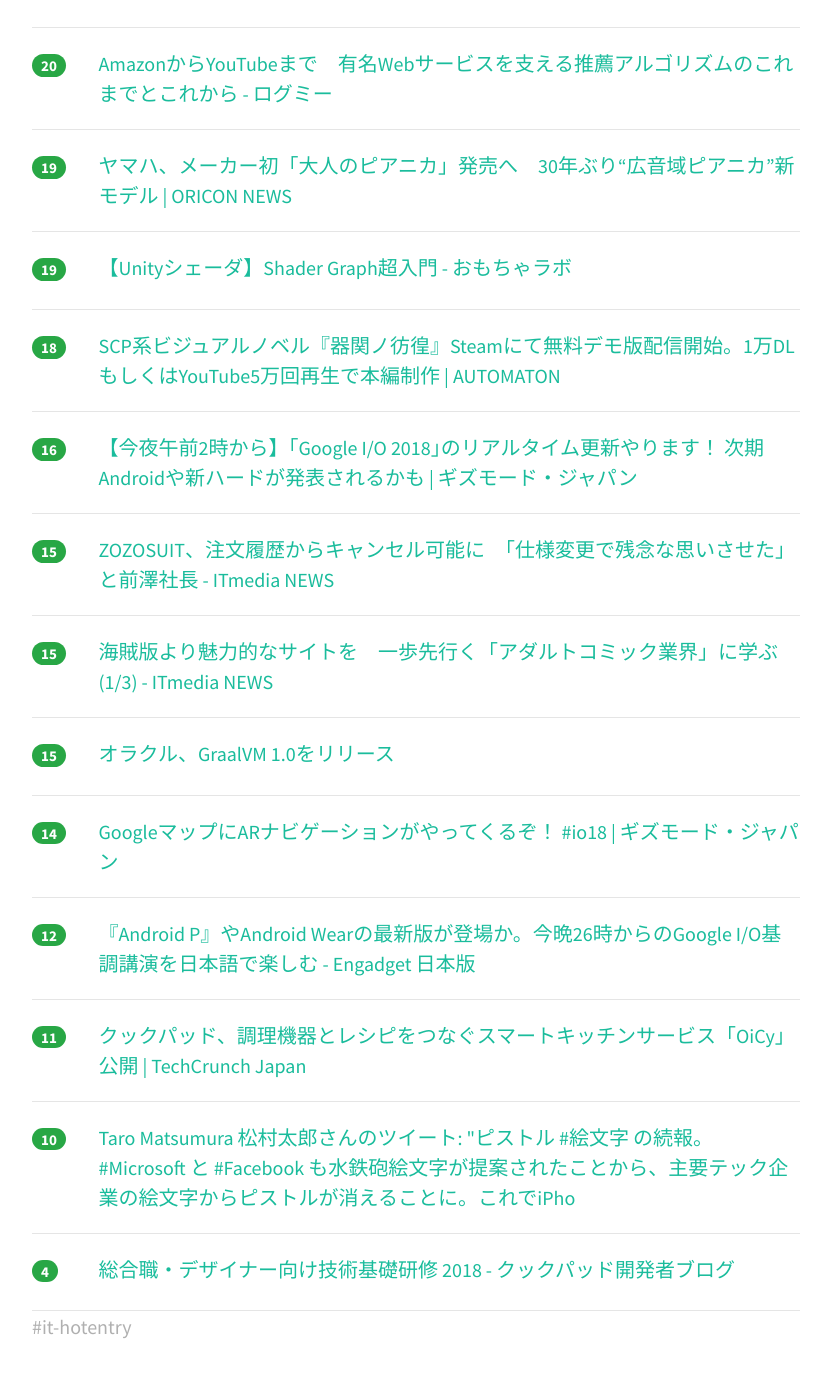
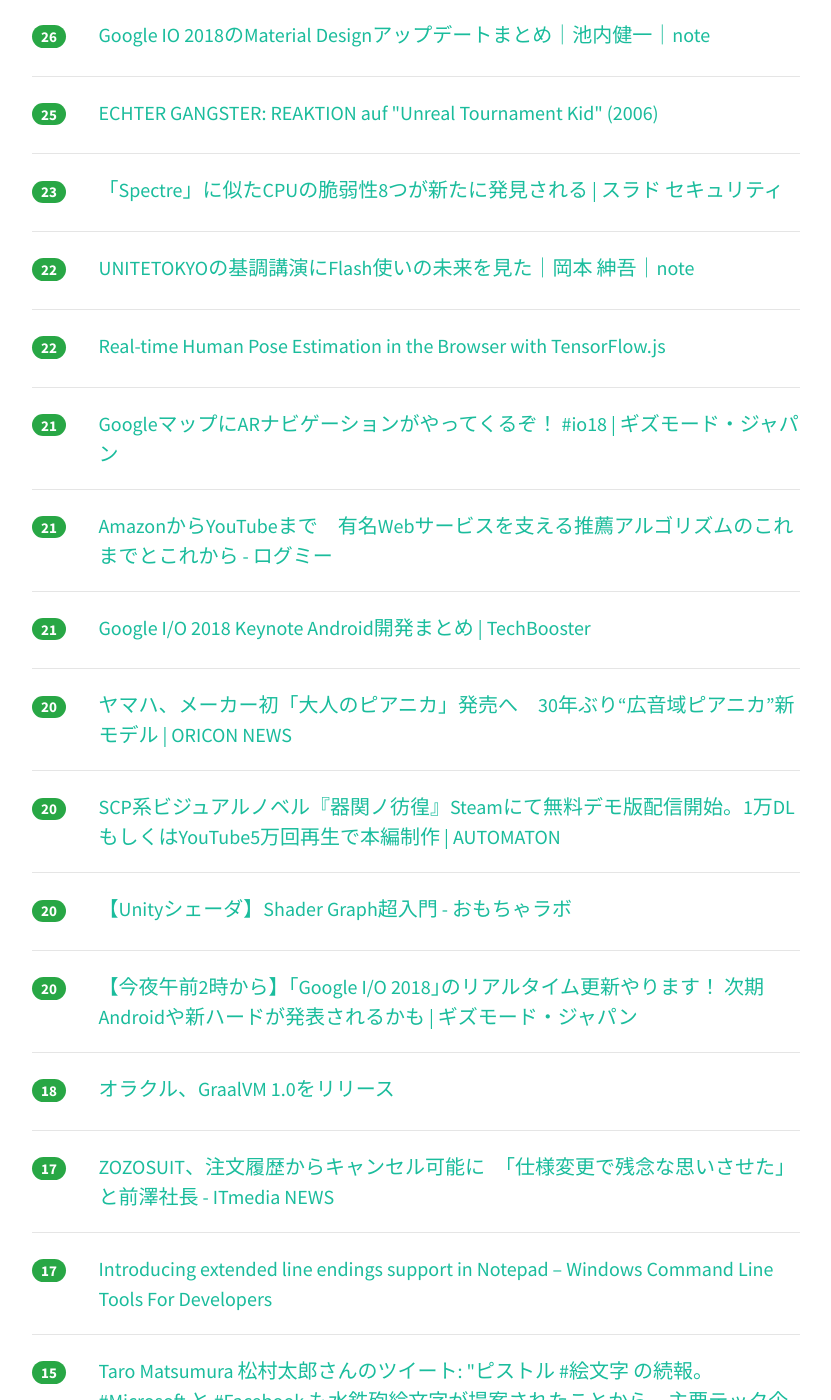
Before and after one commit to yatta47/hatena-matome-site, a Jekyll site: the page built from _posts/2018-05-09-hatena.md, in a window 1280 px wide and 1400 px high, scrolled down 2047 px. Shown: the whole window, without its empty margins (224-1055 px from the left). Built offline with Jekyll 4.4.1, drawn with Linux system fonts in a browser that asks for light colours; nearby versions of some CDN libraries; some of the changed text lies outside the part shown.

Commit message:
Updated 2018-05-09

```diff
--- a/_posts/2018-05-09-hatena.md
+++ b/_posts/2018-05-09-hatena.md
@@ -1,68 +1,108 @@
 ---
 layout: post
 title:  "2018-05-09 はてぶIT"
-date:   2018-05-09 10:00:54
+date:   2018-05-09 11:01:08
 tags: [it-hotentry]
 ---
-32 件のデータあり
+39 件のデータあり
 
 <hr><div class="row">
-<div class="col-1"><span class="badge badge-pill badge-success h2">165</span></div>
+<div class="col-1"><span class="badge badge-pill badge-success h2">188</span></div>
 <div class="col-11"><a href='http://fujipon.hatenablog.com/entry/2018/05/08/180209' target='_blank'>かわん（id:kawango）さんと、川上量生さんのこと - いつか電池がきれるまで</a></div>
 </div>
 <hr>
 <div class="row">
-<div class="col-1"><span class="badge badge-pill badge-success h2">99</span></div>
+<div class="col-1"><span class="badge badge-pill badge-success h2">157</span></div>
 <div class="col-11"><a href='https://www.publickey1.jp/blog/18/chromebooklinuxandroid_studiogoogle_io_2018.html' target='_blank'>［速報］ChromebookがLinuxの実行を正式サポート。Android Studioも実行可能に。Google I/O 2018 － Publickey</a></div>
 </div>
 <hr>
 <div class="row">
-<div class="col-1"><span class="badge badge-pill badge-success h2">91</span></div>
+<div class="col-1"><span class="badge badge-pill badge-success h2">121</span></div>
 <div class="col-11"><a href='https://logmi.jp/282807' target='_blank'>Rubyの会社でなぜRust？　Cookpadがマイナー言語を採用するまで - ログミー</a></div>
 </div>
 <hr>
 <div class="row">
-<div class="col-1"><span class="badge badge-pill badge-success h2">50</span></div>
+<div class="col-1"><span class="badge badge-pill badge-success h2">77</span></div>
 <div class="col-11"><a href='https://www.publickey1.jp/blog/18/aigooglegoogle_io_2018.html' target='_blank'>［速報］AIが人間と自然な会話をし、電話で美容院やレストランを予約。Googleがデモを公開。Google I/O 2018 － Publickey</a></div>
 </div>
 <hr>
 <div class="row">
-<div class="col-1"><span class="badge badge-pill badge-success h2">44</span></div>
+<div class="col-1"><span class="badge badge-pill badge-success h2">53</span></div>
+<div class="col-11"><a href='https://qiita.com/skoji/items/28f1d6582cf81638cd3f' target='_blank'>Gitで日本語長文のdiffをとる方法 - Qiita</a></div>
+</div>
+<hr>
+<div class="row">
+<div class="col-1"><span class="badge badge-pill badge-success h2">51</span></div>
+<div class="col-11"><a href='https://www.gizmodo.jp/2018/05/android-p-new-feature-io18.html' target='_blank'>Google I/O 2018で発表された｢Android P｣の新機能まとめ | ギズモード・ジャパン</a></div>
+</div>
+<hr>
+<div class="row">
+<div class="col-1"><span class="badge badge-pill badge-success h2">49</span></div>
 <div class="col-11"><a href='http://www.webdesignfacts.net/entry/minimal-design-website-template' target='_blank'>【WEBデザインの参考に】ミニマリストに大人気！洗練されたシンプルで美しいHTML5ウェブサイトテンプレート10選【フラットデザイン/サンプル】 - Web Design Facts</a></div>
 </div>
 <hr>
 <div class="row">
-<div class="col-1"><span class="badge badge-pill badge-success h2">41</span></div>
+<div class="col-1"><span class="badge badge-pill badge-success h2">42</span></div>
 <div class="col-11"><a href='http://www.itmedia.co.jp/news/articles/1805/08/news138.html' target='_blank'>「Microsoft Store」アプリの開発者収益配分を95％に - ITmedia NEWS</a></div>
 </div>
 <hr>
 <div class="row">
-<div class="col-1"><span class="badge badge-pill badge-success h2">40</span></div>
-<div class="col-11"><a href='https://qiita.com/skoji/items/28f1d6582cf81638cd3f' target='_blank'>Gitで日本語長文のdiffをとる方法 - Qiita</a></div>
+<div class="col-1"><span class="badge badge-pill badge-success h2">33</span></div>
+<div class="col-11"><a href='https://www.publickey1.jp/blog/18/githubgithubcicdchecks_apibuild_2018.html' target='_blank'>マイクロソフト、GitHubとの連係強化を発表。GitHubのCI/CD向け新機能「Checks API」に対応。Build 2018 － Publickey</a></div>
 </div>
 <hr>
 <div class="row">
-<div class="col-1"><span class="badge badge-pill badge-success h2">32</span></div>
+<div class="col-1"><span class="badge badge-pill badge-success h2">33</span></div>
 <div class="col-11"><a href='http://tdual.hatenablog.com/entry/2018/05/08/160325' target='_blank'>「虚数はあるのか？」という話の物理学的な回答 - tdualのブログ</a></div>
 </div>
 <hr>
 <div class="row">
-<div class="col-1"><span class="badge badge-pill badge-success h2">32</span></div>
-<div class="col-11"><a href='https://www.gizmodo.jp/2018/05/android-p-new-feature-io18.html' target='_blank'>Google I/O 2018で発表された｢Android P｣の新機能まとめ | ギズモード・ジャパン</a></div>
+<div class="col-1"><span class="badge badge-pill badge-success h2">33</span></div>
+<div class="col-11"><a href='http://kawango.hatenablog.com/entry/2018/05/09/095201' target='_blank'>高木浩光氏の通信の最適化と通信の秘密についての議論 - 続・はてなポイント３万を使い切るまで死なない日記</a></div>
+</div>
+<hr>
+<div class="row">
+<div class="col-1"><span class="badge badge-pill badge-success h2">28</span></div>
+<div class="col-11"><a href='https://japanese.engadget.com/2018/05/08/android-p-iphone-x-8-ai/' target='_blank'>Android PはホームボタンがiPhone X似に。β版は8社製品に本日公開、AI活用の新機能も多数 - Engadget 日本版</a></div>
+</div>
+<hr>
+<div class="row">
+<div class="col-1"><span class="badge badge-pill badge-success h2">27</span></div>
+<div class="col-11"><a href='https://www.nikkei.com/article/DGXMZO30213700Y8A500C1DTB000/' target='_blank'>メルカリ、６月19日マザーズ上場へ　時価総額2000億円規模　　：日本経済新聞</a></div>
+</div>
+<hr>
+<div class="row">
+<div class="col-1"><span class="badge badge-pill badge-success h2">27</span></div>
+<div class="col-11"><a href='http://www.itmedia.co.jp/news/articles/1805/09/news053.html' target='_blank'>Google I/O 2018基調講演まとめ　AIのある快適な暮らし - ITmedia NEWS</a></div>
 </div>
 <hr>
 <div class="row">
 <div class="col-1"><span class="badge badge-pill badge-success h2">26</span></div>
-<div class="col-11"><a href='https://www.publickey1.jp/blog/18/githubgithubcicdchecks_apibuild_2018.html' target='_blank'>マイクロソフト、GitHubとの連係強化を発表。GitHubのCI/CD向け新機能「Checks API」に対応。Build 2018 － Publickey</a></div>
+<div class="col-11"><a href='https://forest.watch.impress.co.jp/docs/news/1120557.html' target='_blank'>Microsoft、「Visual Studio 2017」v15.7と「Visual Studio for Mac」v7.5を発表 - 窓の杜</a></div>
+</div>
+<hr>
+<div class="row">
+<div class="col-1"><span class="badge badge-pill badge-success h2">26</span></div>
+<div class="col-11"><a href='https://gigazine.net/news/20180509-functional-programming-for-6-years-old/' target='_blank'>6歳の子どもに「関数型プログラミング」を教える方法 - GIGAZINE</a></div>
+</div>
+<hr>
+<div class="row">
+<div class="col-1"><span class="badge badge-pill badge-success h2">26</span></div>
+<div class="col-11"><a href='http://techlife.cookpad.com/entry/2018/05/09/080000' target='_blank'>総合職・デザイナー向け技術基礎研修 2018 - クックパッド開発者ブログ</a></div>
+</div>
+<hr>
+<div class="row">
+<div class="col-1"><span class="badge badge-pill badge-success h2">26</span></div>
+<div class="col-11"><a href='http://www.itmedia.co.jp/news/articles/1805/09/news009.html' target='_blank'>海賊版より魅力的なサイトを　一歩先行く「アダルトコミック業界」に学ぶ (1/3) - ITmedia NEWS</a></div>
+</div>
+<hr>
+<div class="row">
+<div class="col-1"><span class="badge badge-pill badge-success h2">26</span></div>
+<div class="col-11"><a href='https://note.mu/kenichiikeuchi/n/na9d3fc5093be' target='_blank'>Google IO 2018のMaterial Designアップデートまとめ｜池内健一｜note</a></div>
 </div>
 <hr>
 <div class="row">
 <div class="col-1"><span class="badge badge-pill badge-success h2">25</span></div>
-<div class="col-11"><a href='https://forest.watch.impress.co.jp/docs/news/1120557.html' target='_blank'>Microsoft、「Visual Studio 2017」v15.7と「Visual Studio for Mac」v7.5を発表 - 窓の杜</a></div>
-</div>
-<hr>
-<div class="row">
-<div class="col-1"><span class="badge badge-pill badge-success h2">23</span></div>
 <div class="col-11"><a href='http://www.youtube.com/watch?v=Dzpj1ytgMus' target='_blank'>ECHTER GANGSTER: REAKTION auf "Unreal Tournament Kid" (2006)</a></div>
 </div>
 <hr>
@@ -73,96 +113,91 @@ tags: [it-hotentry]
 <hr>
 <div class="row">
 <div class="col-1"><span class="badge badge-pill badge-success h2">22</span></div>
-<div class="col-11"><a href='https://www.nikkei.com/article/DGXMZO30213700Y8A500C1DTB000/' target='_blank'>メルカリ、６月19日マザーズ上場へ　時価総額2000億円規模　　：日本経済新聞</a></div>
+<div class="col-11"><a href='https://note.mu/hatte/n/ndc7bdf350a2e' target='_blank'>UNITETOKYOの基調講演にFlash使いの未来を見た｜岡本 紳吾｜note</a></div>
 </div>
 <hr>
 <div class="row">
 <div class="col-1"><span class="badge badge-pill badge-success h2">22</span></div>
-<div class="col-11"><a href='https://japanese.engadget.com/2018/05/08/android-p-iphone-x-8-ai/' target='_blank'>Android PはホームボタンがiPhone X似に。β版は8社製品に本日公開、AI活用の新機能も多数 - Engadget 日本版</a></div>
+<div class="col-11"><a href='https://medium.com/tensorflow/7dd0bc881cd5' target='_blank'>Real-time Human Pose Estimation in the Browser with TensorFlow.js</a></div>
 </div>
 <hr>
 <div class="row">
 <div class="col-1"><span class="badge badge-pill badge-success h2">21</span></div>
-<div class="col-11"><a href='https://gigazine.net/news/20180509-functional-programming-for-6-years-old/' target='_blank'>6歳の子どもに「関数型プログラミング」を教える方法 - GIGAZINE</a></div>
+<div class="col-11"><a href='https://www.gizmodo.jp/2018/05/googleio2018_map_ar-navi.html' target='_blank'>GoogleマップにARナビゲーションがやってくるぞ！ #io18 | ギズモード・ジャパン</a></div>
+</div>
+<hr>
+<div class="row">
+<div class="col-1"><span class="badge badge-pill badge-success h2">21</span></div>
+<div class="col-11"><a href='https://logmi.jp/284396' target='_blank'>AmazonからYouTubeまで　有名Webサービスを支える推薦アルゴリズムのこれまでとこれから - ログミー</a></div>
+</div>
+<hr>
+<div class="row">
+<div class="col-1"><span class="badge badge-pill badge-success h2">21</span></div>
+<div class="col-11"><a href='https://techbooster.org/android/18079/' target='_blank'>Google I/O 2018 Keynote Android開発まとめ | TechBooster</a></div>
 </div>
 <hr>
 <div class="row">
 <div class="col-1"><span class="badge badge-pill badge-success h2">20</span></div>
-<div class="col-11"><a href='https://note.mu/hatte/n/ndc7bdf350a2e' target='_blank'>UNITETOKYOの基調講演にFlash使いの未来を見た｜岡本 紳吾｜note</a></div>
+<div class="col-11"><a href='https://www.oricon.co.jp/news/2111002/full/' target='_blank'>ヤマハ、メーカー初「大人のピアニカ」発売へ　30年ぶり“広音域ピアニカ”新モデル | ORICON NEWS</a></div>
 </div>
 <hr>
 <div class="row">
 <div class="col-1"><span class="badge badge-pill badge-success h2">20</span></div>
-<div class="col-11"><a href='https://medium.com/tensorflow/7dd0bc881cd5' target='_blank'>Real-time Human Pose Estimation in the Browser with TensorFlow.js</a></div>
+<div class="col-11"><a href='http://jp.automaton.am/articles/newsjp/20180508-67406/' target='_blank'>SCP系ビジュアルノベル『器関ノ彷徨』Steamにて無料デモ版配信開始。1万DLもしくはYouTube5万回再生で本編制作 | AUTOMATON</a></div>
 </div>
 <hr>
 <div class="row">
 <div class="col-1"><span class="badge badge-pill badge-success h2">20</span></div>
-<div class="col-11"><a href='http://www.itmedia.co.jp/news/articles/1805/09/news053.html' target='_blank'>Google I/O 2018基調講演まとめ　AIのある快適な暮らし - ITmedia NEWS</a></div>
+<div class="col-11"><a href='http://nn-hokuson.hatenablog.com/entry/2018/05/08/212502' target='_blank'>【Unityシェーダ】Shader Graph超入門 - おもちゃラボ</a></div>
 </div>
 <hr>
 <div class="row">
 <div class="col-1"><span class="badge badge-pill badge-success h2">20</span></div>
-<div class="col-11"><a href='https://logmi.jp/284396' target='_blank'>AmazonからYouTubeまで　有名Webサービスを支える推薦アルゴリズムのこれまでとこれから - ログミー</a></div>
-</div>
-<hr>
-<div class="row">
-<div class="col-1"><span class="badge badge-pill badge-success h2">19</span></div>
-<div class="col-11"><a href='https://www.oricon.co.jp/news/2111002/full/' target='_blank'>ヤマハ、メーカー初「大人のピアニカ」発売へ　30年ぶり“広音域ピアニカ”新モデル | ORICON NEWS</a></div>
-</div>
-<hr>
-<div class="row">
-<div class="col-1"><span class="badge badge-pill badge-success h2">19</span></div>
-<div class="col-11"><a href='http://nn-hokuson.hatenablog.com/entry/2018/05/08/212502' target='_blank'>【Unityシェーダ】Shader Graph超入門 - おもちゃラボ</a></div>
+<div class="col-11"><a href='https://www.gizmodo.jp/2018/05/google-io-2018-realtime.html' target='_blank'>【今夜午前2時から】｢Google I/O 2018｣のリアルタイム更新やります！ 次期Androidや新ハードが発表されるかも | ギズモード・ジャパン</a></div>
 </div>
 <hr>
 <div class="row">
 <div class="col-1"><span class="badge badge-pill badge-success h2">18</span></div>
-<div class="col-11"><a href='http://jp.automaton.am/articles/newsjp/20180508-67406/' target='_blank'>SCP系ビジュアルノベル『器関ノ彷徨』Steamにて無料デモ版配信開始。1万DLもしくはYouTube5万回再生で本編制作 | AUTOMATON</a></div>
+<div class="col-11"><a href='https://www.infoq.com/jp/news/2018/05/oracle-graalvm-v1' target='_blank'>オラクル、GraalVM 1.0をリリース</a></div>
 </div>
 <hr>
 <div class="row">
-<div class="col-1"><span class="badge badge-pill badge-success h2">16</span></div>
-<div class="col-11"><a href='https://www.gizmodo.jp/2018/05/google-io-2018-realtime.html' target='_blank'>【今夜午前2時から】｢Google I/O 2018｣のリアルタイム更新やります！ 次期Androidや新ハードが発表されるかも | ギズモード・ジャパン</a></div>
+<div class="col-1"><span class="badge badge-pill badge-success h2">17</span></div>
+<div class="col-11"><a href='http://www.itmedia.co.jp/news/articles/1805/08/news114.html' target='_blank'>ZOZOSUIT、注文履歴からキャンセル可能に　「仕様変更で残念な思いさせた」と前澤社長 - ITmedia NEWS</a></div>
+</div>
+<hr>
+<div class="row">
+<div class="col-1"><span class="badge badge-pill badge-success h2">17</span></div>
+<div class="col-11"><a href='https://blogs.msdn.microsoft.com/commandline/2018/05/08/extended-eol-in-notepad/' target='_blank'>Introducing extended line endings support in Notepad – Windows Command Line Tools For Developers</a></div>
 </div>
 <hr>
 <div class="row">
 <div class="col-1"><span class="badge badge-pill badge-success h2">15</span></div>
-<div class="col-11"><a href='http://www.itmedia.co.jp/news/articles/1805/08/news114.html' target='_blank'>ZOZOSUIT、注文履歴からキャンセル可能に　「仕様変更で残念な思いさせた」と前澤社長 - ITmedia NEWS</a></div>
-</div>
-<hr>
-<div class="row">
-<div class="col-1"><span class="badge badge-pill badge-success h2">15</span></div>
-<div class="col-11"><a href='http://www.itmedia.co.jp/news/articles/1805/09/news009.html' target='_blank'>海賊版より魅力的なサイトを　一歩先行く「アダルトコミック業界」に学ぶ (1/3) - ITmedia NEWS</a></div>
-</div>
-<hr>
-<div class="row">
-<div class="col-1"><span class="badge badge-pill badge-success h2">15</span></div>
-<div class="col-11"><a href='https://www.infoq.com/jp/news/2018/05/oracle-graalvm-v1' target='_blank'>オラクル、GraalVM 1.0をリリース</a></div>
+<div class="col-11"><a href='http://twitter.com/taromatsumura/status/990996597323399168' target='_blank'>Taro Matsumura 松村太郎さんのツイート: "ピストル #絵文字 の続報。 #Microsoft と #Facebook も水鉄砲絵文字が提案されたことから、主要テック企業の絵文字からピストルが消えることに。これでiPho</a></div>
 </div>
 <hr>
 <div class="row">
 <div class="col-1"><span class="badge badge-pill badge-success h2">14</span></div>
-<div class="col-11"><a href='https://www.gizmodo.jp/2018/05/googleio2018_map_ar-navi.html' target='_blank'>GoogleマップにARナビゲーションがやってくるぞ！ #io18 | ギズモード・ジャパン</a></div>
+<div class="col-11"><a href='https://internet.watch.impress.co.jp/docs/column/biz_app/1120319.html' target='_blank'>無料で100GBまでデータをバックアップ！　大容量ファイルも簡単に共有できるクラウドストレージ「Degoo」【仕事お役立ちアプリ】 - INTERNET Watch</a></div>
+</div>
+<hr>
+<div class="row">
+<div class="col-1"><span class="badge badge-pill badge-success h2">13</span></div>
+<div class="col-11"><a href='https://japanese.engadget.com/2018/05/08/android-p-android-wear-26-google-i-o/' target='_blank'>『Android P』やAndroid Wearの最新版が登場か。今晩26時からのGoogle I/O基調講演を日本語で楽しむ - Engadget 日本版</a></div>
+</div>
+<hr>
+<div class="row">
+<div class="col-1"><span class="badge badge-pill badge-success h2">13</span></div>
+<div class="col-11"><a href='https://www.gizmodo.jp/2018/05/google1o2018-smart-compose.html' target='_blank'>メールはAIが書いてくれる。Gmailの新機能｢Smart Compose｣でいつもより早く帰れる…かも #io18 | ギズモード・ジャパン</a></div>
 </div>
 <hr>
 <div class="row">
 <div class="col-1"><span class="badge badge-pill badge-success h2">12</span></div>
-<div class="col-11"><a href='https://japanese.engadget.com/2018/05/08/android-p-android-wear-26-google-i-o/' target='_blank'>『Android P』やAndroid Wearの最新版が登場か。今晩26時からのGoogle I/O基調講演を日本語で楽しむ - Engadget 日本版</a></div>
-</div>
-<hr>
-<div class="row">
-<div class="col-1"><span class="badge badge-pill badge-success h2">11</span></div>
 <div class="col-11"><a href='https://jp.techcrunch.com/2018/05/08/cookpad-oicy/' target='_blank'>クックパッド、調理機器とレシピをつなぐスマートキッチンサービス「OiCy」公開 | TechCrunch Japan</a></div>
 </div>
 <hr>
 <div class="row">
-<div class="col-1"><span class="badge badge-pill badge-success h2">10</span></div>
-<div class="col-11"><a href='http://twitter.com/taromatsumura/status/990996597323399168' target='_blank'>Taro Matsumura 松村太郎さんのツイート: "ピストル #絵文字 の続報。 #Microsoft と #Facebook も水鉄砲絵文字が提案されたことから、主要テック企業の絵文字からピストルが消えることに。これでiPho</a></div>
+<div class="col-1"><span class="badge badge-pill badge-success h2">9</span></div>
+<div class="col-11"><a href='http://data.gunosy.io/entry/ocr-tesseract-deeplearning' target='_blank'>サムネイル画像に対するテキスト認識の性能比較について (Pytesseract / Google Cloud Vision API / Amazon Rekognition) - Gunosyデータ分析ブログ</a></div>
 </div>
 <hr>
-<div class="row">
-<div class="col-1"><span class="badge badge-pill badge-success h2">4</span></div>
-<div class="col-11"><a href='http://techlife.cookpad.com/entry/2018/05/09/080000' target='_blank'>総合職・デザイナー向け技術基礎研修 2018 - クックパッド開発者ブログ</a></div>
-</div>
-<hr>
```
